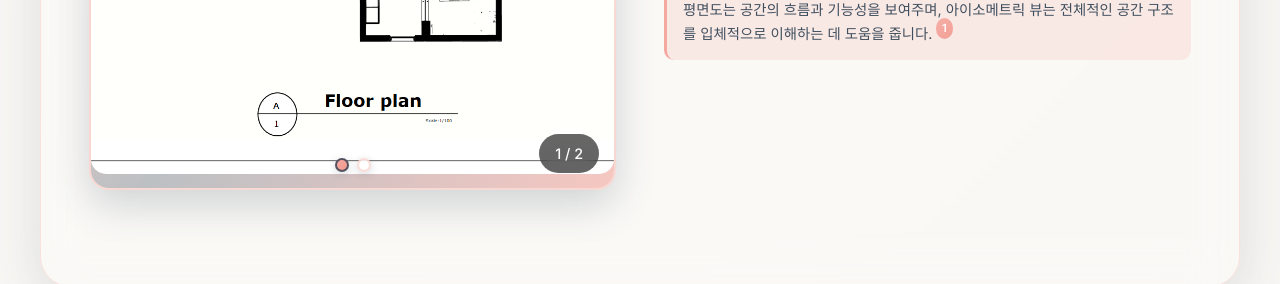
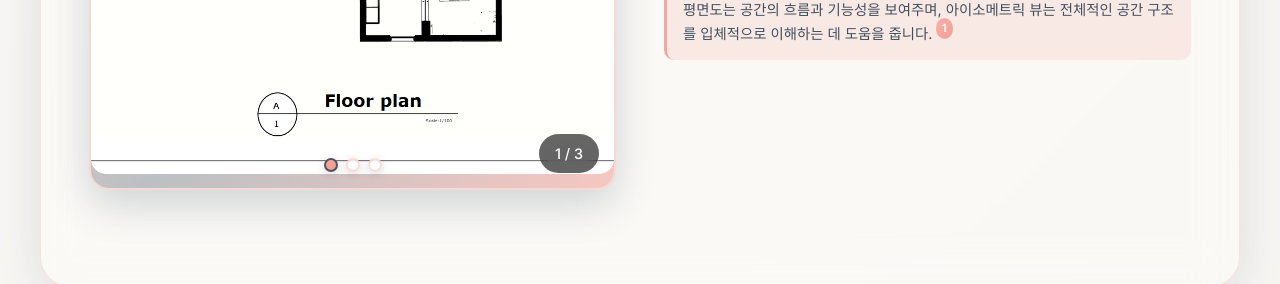
Before and after one commit to jiwon-0321/Portfolio, a Next.js app: page /project/1 in a window 1280 px wide. Shown: the part 1360-1644 px from the top of the page. Built offline with nearby package versions, Linux system fonts and the light colour scheme.

Commit message:
참조 논문 UI 개선: 핵심 데이터와 소제목 강조, 긴 내용 표시 문제 해결

```diff
--- a/src/pages/project/[id].tsx
+++ b/src/pages/project/[id].tsx
@@ -78,10 +78,11 @@ interface ProjectData {
   references: Array<{
     title: string;
     author: string;
-    journal: string;
+    journal?: string;
     year: string;
-    volume: string;
-    pages: string;
+    volume?: string;
+    pages?: string;
+    description?: string;
   }>;
 }
 
@@ -132,7 +133,7 @@ const projectData: Record<string, ProjectData> = {
     sections: [
       {
         title: '공간 계획 및 구성',
-        images: ['/main images/평면도 layout.PNG', '/main images/iso.jpg'],
+        images: ['/main images/평면도 layout.PNG', '/main images/스케치.jpg', '/main images/iso.jpg'],
         description: '개인화된 휴식 경험을 제공하기 위해 각 객실의 공간을 효율적으로 구성하고, 자연 채광을 고려하여 설계했습니다.',
         materials: ['친환경 마감재', '스마트 조명 시스템', '빌트인 가구'],
         details: '평면도는 공간의 흐름과 기능성을 보여주며, 아이소메트릭 뷰는 전체적인 공간 구조를 입체적으로 이해하는 데 도움을 줍니다.',
@@ -173,20 +174,22 @@ const projectData: Record<string, ProjectData> = {
     ],
     references: [
       {
-        title: '카페 공간의 색채가 고객 만족도에 미치는 영향',
-        author: '김○○, 이○○',
-        journal: '한국실내디자인학회논문집',
-        year: '2022',
-        volume: 'Vol.31, No.2',
-        pages: 'pp.45-52'
+        title: 'The Experience of Landscape',
+        author: 'Appleton, J.',
+        year: '1975',
+        description: '제이 애플턴(Jay Appleton)의 저서 "The Experience of Landscape"는 조망-피난처 이론(Prospect-Refuge Theory)을 처음으로 제시한 기념비적인 연구입니다. 이 이론은 인간이 생존 본능에 따라 시야가 확보되면서도(조망) 보호받는(피난처) 공간을 동시에 선호한다는 점을 핵심으로 합니다.\n\n📊 핵심 연구 데이터\n\n✨ 웰빙 및 생산성 향상\n최근의 생체친화적 디자인(Biophilic Design) 연구에 따르면, 조망과 피난처 원리가 적용된 자연 친화적 환경에서 근무하는 직원은 웰빙 수준이 15% 더 높고, 생산성은 6%, 창의성은 15% 더 높은 것으로 보고되었습니다.\n\n🏢 업무 환경에서의 효과\n자연광이 풍부하고 외부 조망이 가능한 사무실의 직원은 그렇지 않은 직원에 비해 생산성이 최대 15%까지 향상될 수 있다는 연구 결과도 있습니다.'
       },
       {
-        title: '상업공간에서의 자연 요소 도입 효과 연구',
-        author: '박○○',
-        journal: '대한건축학회논문집',
-        year: '2023',
-        volume: 'Vol.39, No.1',
-        pages: 'pp.123-130'
+        title: 'Design, productivity and well-being: What are the links?',
+        author: 'Heerwagen, J.H.',
+        year: '1998',
+        description: '주디스 히어바겐(Judith H. Heerwagen)의 이 연구는 건축 환경이 인간의 생산성과 웰빙에 미치는 영향을 탐구한 중요한 논문입니다. 특히 자연광이 인지기능과 스트레스 반응에 미치는 영향에 대한 생태심리학적 연구를 수행했습니다.\n\n📊 핵심 연구 데이터\n\n📈 업무 및 학습 성과 향상\n자연광에 더 많이 노출되는 환경은 업무 공간에서 성과를 최대 10%까지, 학교에서는 9~18%까지 향상시킬 수 있습니다.\n\n🏥 의료 환경에서의 회복 효과\n병원 환경에서 자연광이 잘 드는 병실의 환자는 그렇지 않은 환자에 비해 회복 속도가 8% 더 빠르고, 진통제 요구량도 더 적었습니다.\n\n🪟 자연 조망의 심리적 효과\n창문을 통해 자연 경관을 볼 수 있는 직원은 그렇지 않은 직원에 비해 좌절감을 덜 느끼고 더 높은 인내심을 보이며, 전반적인 삶의 만족도와 건강 상태가 더 양호하다고 보고했습니다.'
+      },
+      {
+        title: 'Wood and Human Stress in the Built Indoor Environment',
+        author: 'Burnard, M. D., & Kutnar, A.',
+        year: '2015',
+        description: '마이클 버나드(Michael D. Burnard)와 안드레이 쿠트나르(Andreja Kutnar)의 이 연구는 실내 환경에서 목재 사용이 인간의 스트레스 반응에 미치는 영향을 과학적으로 검증한 논문입니다. 연구진은 다양한 재료 표면에 대한 인간의 생리적 반응을 측정하여 목재의 스트레스 완화 효과를 실증적으로 입증했습니다.\n\n📊 핵심 연구 데이터\n\n🧠 신경학적 반응\n참나무(white oak) 표면 접촉 시 대리석, 타일, 스테인리스 스틸 대비 전두엽 피질의 스트레스 반응이 유의미하게 감소하는 것으로 관찰되었습니다.\n\n🌿 자율신경계 조절\n목재 접촉 시 교감신경계가 억제되고 부교감신경계가 활성화되어 자연스러운 휴식 상태가 유도되는 것을 확인했습니다.\n\n❤️ 혈압 안정성\n차가운 플라스틱이나 스테인리스 스틸은 혈압 상승을 유발하는 반면, 목재 표면은 혈압 변화 없이 안정적인 생리 상태를 유지시키는 것으로 나타났습니다.\n\n📉 스트레스 호르몬 변화\n목재 가구가 배치된 사무실 환경에서 근무한 참가자들의 타액 내 코르티솜 농도가 대조군 대비 유의미하게 감소하여 전반적인 스트레스 수준 완화 효과가 입증되었습니다.'
       }
     ]
   },
@@ -751,13 +754,25 @@ const ReferenceHeader = styled.div`
   }
 `;
 
-const ReferenceTitle = styled.h4`
+const ReferenceTitle = styled.div`
   color: ${COLORS.primary};
   font-size: 0.9rem;
   font-weight: 600;
   margin: 0;
   flex: 1;
   line-height: 1.4;
+
+  .title {
+    font-weight: 600;
+    margin-bottom: 0.2rem;
+  }
+
+  .meta {
+    font-size: 0.8rem;
+    font-weight: 400;
+    color: ${COLORS.primary};
+    opacity: 0.7;
+  }
 `;
 
 const ReferenceNumber = styled.div`
@@ -802,10 +817,10 @@ const ExpandIcon = styled.div<{ isOpen: boolean }>`
 `;
 
 const ReferenceContent = styled.div<{ isOpen: boolean }>`
-  max-height: ${({ isOpen }) => isOpen ? '150px' : '0'};
+  max-height: ${({ isOpen }) => isOpen ? '1000px' : '0'};
   opacity: ${({ isOpen }) => isOpen ? '1' : '0'};
   overflow: hidden;
-  transition: ${TRANSITION};
+  transition: max-height 0.4s ease, opacity 0.3s ease, padding 0.3s ease;
   padding: ${({ isOpen }) => isOpen ? '0 1rem 0.75rem 1rem' : '0 1rem'};
 
   p {
@@ -1504,7 +1519,7 @@ export default function ProjectDetail() {
             <OverviewHeader>
               <SectionTitle style={{ marginBottom: 0, textAlign: 'left' }}>프로젝트 개요</SectionTitle>
               <DownloadButton onClick={handleDownloadProposal}>
-                공간 기획서 다운로드
+                컨셉 기획서 다운로드
               </DownloadButton>
             </OverviewHeader>
             <OverviewGrid>
@@ -1690,13 +1705,55 @@ export default function ProjectDetail() {
               >
                 <ReferenceHeader onClick={() => toggleReference(index)}>
                   <ReferenceNumber>{index + 1}</ReferenceNumber>
-                  <ReferenceTitle>{ref.title}</ReferenceTitle>
+                  <ReferenceTitle>
+                    <div className="title">{ref.title}</div>
+                    <div className="meta">{ref.author} ({ref.year})</div>
+                  </ReferenceTitle>
                   <ExpandIcon isOpen={openReferences[index] || false} />
                 </ReferenceHeader>
                 <ReferenceContent isOpen={openReferences[index] || false}>
-                  <p className="author">저자: {ref.author}</p>
-                  <p className="journal">{ref.journal}</p>
-                  <p className="details">{ref.year}, {ref.volume}, {ref.pages}</p>
+                  {ref.journal && <p className="journal">{ref.journal}</p>}
+                  {(ref.volume || ref.pages) && (
+                    <p className="details">
+                      {ref.volume && `${ref.volume}`}
+                      {ref.pages && `, ${ref.pages}`}
+                    </p>
+                  )}
+                  {ref.description && (
+                    <div className="description" style={{
+                      marginTop: '1rem',
+                      lineHeight: '1.6',
+                      color: '#4A5568',
+                      fontSize: '0.95rem'
+                    }}>
+                      {ref.description.split('\n').map((line, index) => (
+                        <React.Fragment key={index}>
+                          {line.includes('📊 핵심 연구 데이터') ? (
+                            <div style={{
+                              fontSize: '1.1rem',
+                              fontWeight: 'bold',
+                              color: '#2D3748',
+                              margin: '1rem 0 0.5rem 0'
+                            }}>
+                              {line}
+                            </div>
+                          ) : (line.match(/^[✨🏢📈🏥🪟🧠🌿❤️📉]/) ? (
+                            <div style={{
+                              fontSize: '1rem',
+                              fontWeight: '600',
+                              color: '#2D3748',
+                              margin: '0.8rem 0 0.3rem 0'
+                            }}>
+                              {line}
+                            </div>
+                          ) : (
+                            <span>{line}</span>
+                          ))}
+                          {index < ref.description!.split('\n').length - 1 && <br />}
+                        </React.Fragment>
+                      ))}
+                    </div>
+                  )}
                 </ReferenceContent>
               </ReferenceItem>
             ))}
```
